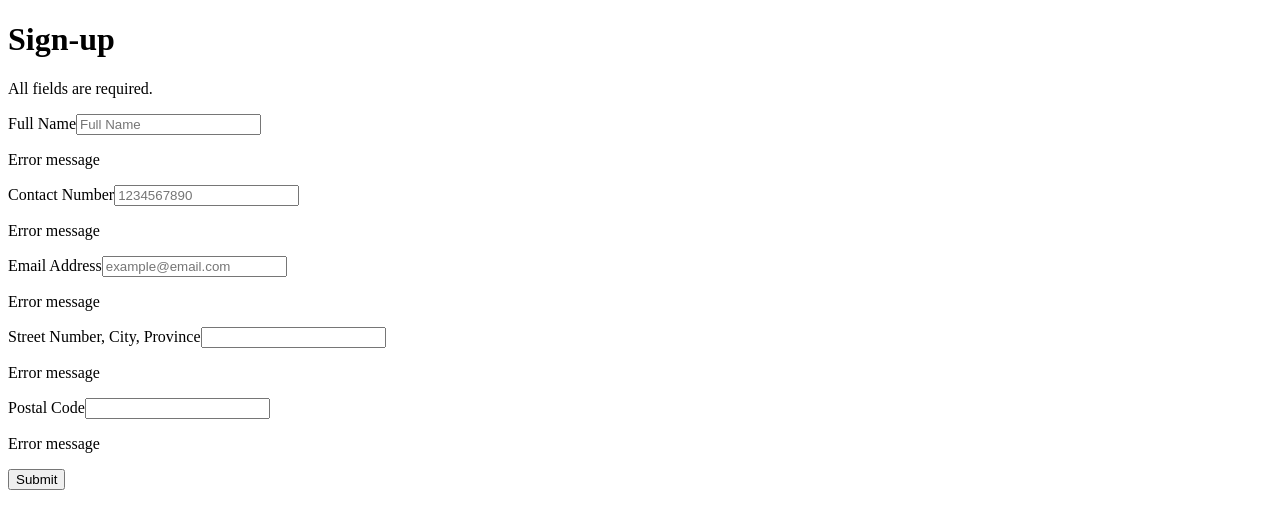
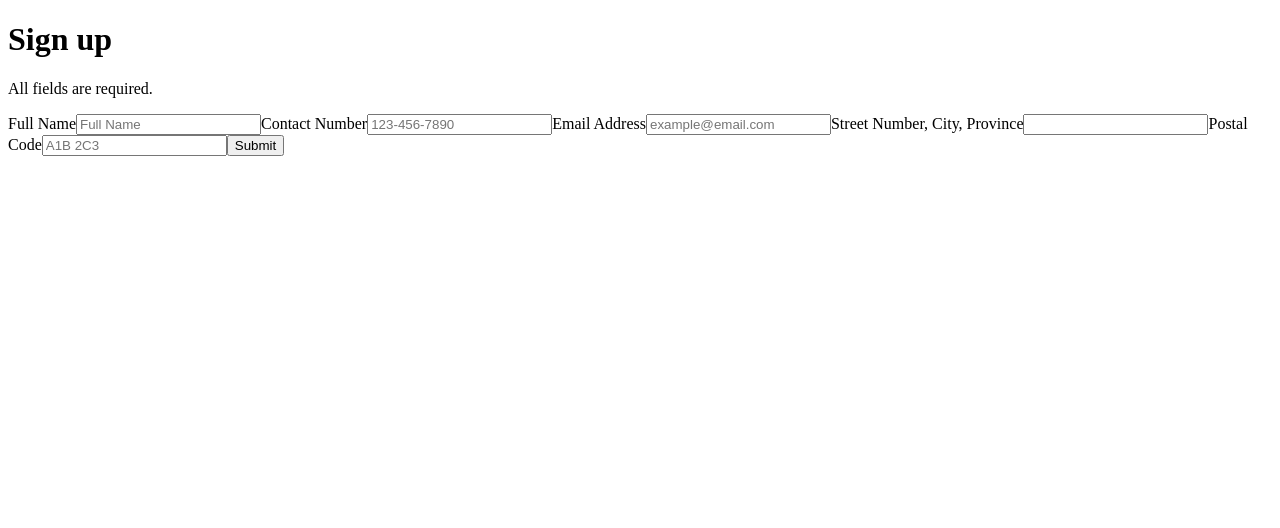
Before and after one commit to csmordido/technical-assignment-em, a JavaScript app: page / in a window 1280 px wide. Shown: the top 528 px of the page. Built offline with nearby package versions, Linux system fonts and the light colour scheme.

Commit message:
installed formik and added form validation

```diff
--- a/package.json
+++ b/package.json
@@ -6,6 +6,7 @@
     "@testing-library/jest-dom": "^5.16.2",
     "@testing-library/react": "^12.1.4",
     "@testing-library/user-event": "^13.5.0",
+    "formik": "^2.2.9",
     "react": "^17.0.2",
     "react-dom": "^17.0.2",
     "react-scripts": "5.0.0",
--- a/src/components/App.js
+++ b/src/components/App.js
@@ -1,29 +1,136 @@
 import Header from './Header';
+import { useFormik } from 'formik';
+
+const validate = values => {
+  const errors = {};
+
+  if (!values.fullName) {
+    errors.fullName = 'Please enter your full name.';
+  }
+
+  if (!values.contactNumber) {
+    errors.contactNumber = 'Please enter your your contact number.';
+  } else if (!/^(\+\d{1,2}\s)?\(?\d{3}\)?[\s.-]?\d{3}[\s.-]?\d{4}$/.test(values.contactNumber)){
+    errors.contactNumber = 'Invalid contact number.';
+  }
+
+  if (!values.email) {
+    errors.email = 'Please enter your email address.';
+  } else if (!/^[A-Z0-9._%+-]+@[A-Z0-9.-]+\.[A-Z]{2,4}$/i.test(values.email)) {
+    errors.email = 'Invalid email address';
+  }
+
+  if (!values.address) {
+    errors.address = 'Please enter your address.';
+  }
+
+  if (!values.postalCode) {
+    errors.postalCode = 'Please enter your postal code.';
+  } else if (!/^[ABCEGHJ-NPRSTVXY]\d[ABCEGHJ-NPRSTV-Z][ -]?\d[ABCEGHJ-NPRSTV-Z]\d$/i.test(values.postalCode)) {
+    errors.postalCode = 'Invalid postal code';
+  }
+
+  return errors;
+};
 
 const App = () => {
+  const formik = useFormik({
+    initialValues: {
+      fullName: '',
+      contactNumber: '',
+      email: '',
+      address: '',
+      postalCode: ''
+    },
+    validate,
+    onSubmit: (values) => {
+      console.log(values);
+      formik.resetForm();
+    },
+  });
+
   return (
     <div className="signUpForm">
-      <Header text="Sign-up"/>
-      <form>
+      <Header text="Sign up"/>
+      <form onSubmit={formik.handleSubmit}>
         <label htmlFor="fullName">Full Name</label>
-        <input name="fullName" type="text" placeholder="Full Name"/>
-        <p>Error message</p>
+        <input
+          id="fullName"
+          name="fullName"
+          type="text"
+          placeholder="Full Name"
+          onChange={formik.handleChange}
+          value={formik.values.fullName}
+          onBlur={formik.handleBlur}
+        />
+        {
+          formik.touched.fullName && formik.errors.fullName
+          ? <p>{formik.errors.fullName}</p>
+          : null
+        }
 
         <label htmlFor="contactNumber">Contact Number</label>
-        <input name="contactNumber" type="text" placeholder="1234567890"/>
-        <p>Error message</p>
+        <input
+          id="contactNumber"
+          name="contactNumber"
+          type="text"
+          placeholder="123-456-7890"
+          onChange={formik.handleChange}
+          value={formik.values.contactNumber}
+          onBlur={formik.handleBlur}
+        />
+        {
+          formik.touched.contactNumber && formik.errors.contactNumber
+          ? <p>{formik.errors.contactNumber}</p>
+          : null
+        }
 
         <label htmlFor="email">Email Address</label>
-        <input name="email" type="email" placeholder="example@email.com"/>
-        <p>Error message</p>
+        <input
+          id="email"
+          name="email"
+          type="email"
+          placeholder="example@email.com"
+          onChange={formik.handleChange}
+          value={formik.values.email}
+          onBlur={formik.handleBlur}
+        />
+        {
+          formik.touched.email && formik.errors.email
+          ? <p>{formik.errors.email}</p>
+          : null
+        }
 
         <label htmlFor="address">Street Number, City, Province</label>
-        <input name="email" type="text"/>
-        <p>Error message</p>
+        <input
+          id="address"
+          name="address"
+          type="text"
+          onChange={formik.handleChange}
+          value={formik.values.address}
+          onBlur={formik.handleBlur}
+        />
+        {
+          formik.touched.address && formik.errors.address
+          ? <p>{formik.errors.address}</p>
+          : null
+        }
 
         <label htmlFor="postalCode">Postal Code</label>
-        <input name="postalCode" type="text"/>
-        <p>Error message</p>
+        <input
+          id="postalCode"
+          name="postalCode"
+          type="text"
+          placeholder="A1B 2C3"
+          onChange={formik.handleChange}
+          value={formik.values.postalCode}
+          onBlur={formik.handleBlur}
+        />
+        {
+          formik.touched.postalCode && formik.errors.postalCode
+          ? <p>{formik.errors.postalCode}</p>
+          : null
+        }
 
         <button type="submit">Submit</button>
       </form>
```
Also changed, not shown: 1 other file (tests, documents, lock files or other folders).
